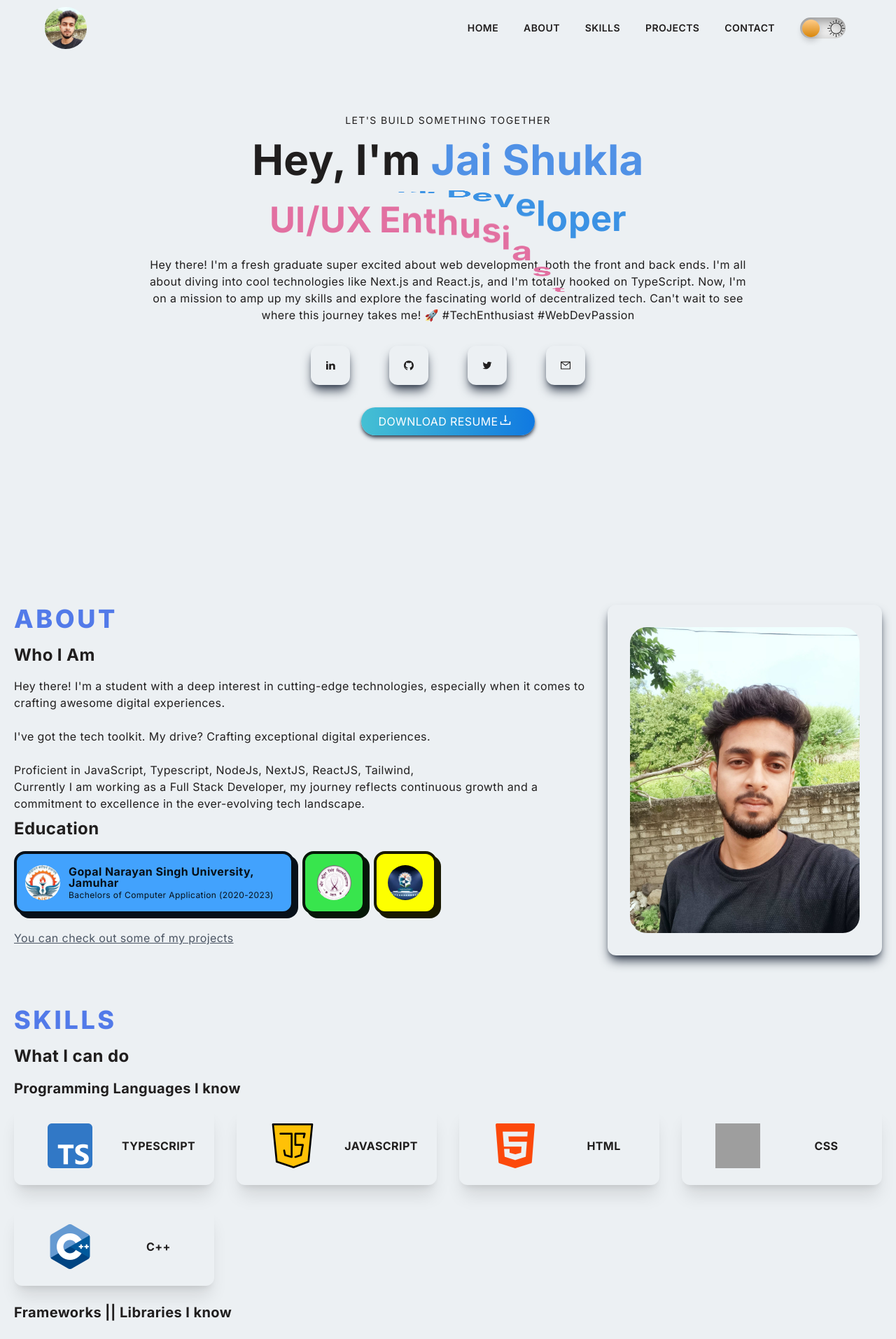
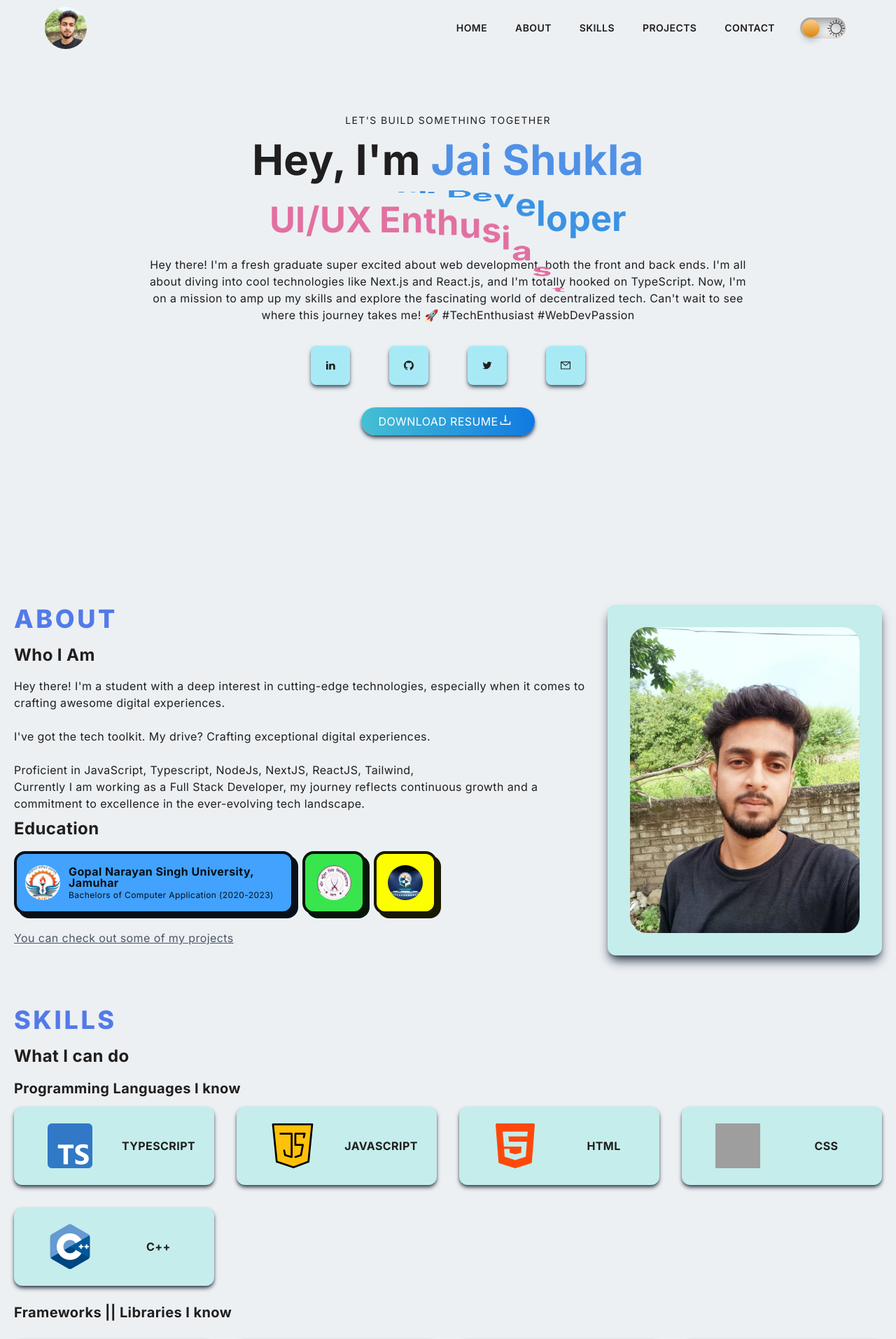
Before and after one commit to lonewolf-hub/my-portfolio, a Next.js app: page / in a window 1280 px wide. Shown: the top 1913 px of the page at 70% size. Built offline with nearby package versions, Linux system fonts and the light colour scheme; grey boxes are pictures that could not be loaded.

Commit message:
minor UI fixes

```diff
--- a/src/app/core/components/about/About.tsx
+++ b/src/app/core/components/about/About.tsx
@@ -98,7 +98,7 @@ const About = () => {
             </p>
           </Link>
         </div>
-        <div className="w-full h-auto shadow-lg shadow-gray-700 rounded-xl flex items-center justify-center p-4 hover:scale-105 ease-in duration-300 sm:flex-row sm:p-8 ">
+        <div className="w-full h-auto shadow-lg shadow-gray-700 rounded-xl flex items-center justify-center p-4 hover:scale-105 ease-in duration-300 sm:flex-row sm:p-8 bg-bodyColor ">
           <Image
             className="rounded-3xl rounded-tr-3xl object-contain md:object-cover"
             src={"/assets/images/jai.jpg"}
--- a/src/app/core/components/contact/Contact.tsx
+++ b/src/app/core/components/contact/Contact.tsx
@@ -13,10 +13,10 @@ const Contact = () => {
       <div className='max-w-[1240px] m-auto px-2 py-16 w-full '>
       <AnimatedText text='Contact'/>
         <p className='py-4 text-2xl font-bold'>Let's get in touch</p>
-        <div className='grid lg:grid-cols-5 gap-8'>
+        <div className='grid lg:grid-cols-5 gap-8 '>
           {/* left  */}
 
-          <div className='col-span-3 lg:col-span-2 w-full h-full shadow-lg rounded-xl shadow-gray-700 rounded-xl- p-4'>
+          <div className='col-span-3 lg:col-span-2 w-full h-full shadow-lg rounded-xl shadow-gray-700 rounded-xl- p-4 bg-bodyColor'>
             <div className='lg:p-4 h-full '>
               <div>
                 <Image
--- a/src/app/core/components/contact/Form.tsx
+++ b/src/app/core/components/contact/Form.tsx
@@ -3,7 +3,7 @@ import React from 'react'
 const Form = () => {
   return (
 
-         <div className='col-span-3 w-full h-auto shadow-lg shadow-gray-600 rounded-xl lg:p-4'>
+         <div className='col-span-3 w-full h-auto shadow-lg shadow-gray-600 rounded-xl lg:p-4 bg-bodyColor'>
             <div className='p-4' >
 
               <form action="https://getform.io/f/0ffba336-c158-4b07-88b4-5913264bb217"
--- a/src/app/core/components/home/SocialMediaLinks.tsx
+++ b/src/app/core/components/home/SocialMediaLinks.tsx
@@ -10,7 +10,7 @@ interface SocialLinkProps {
 const SocialLink: React.FC<SocialLinkProps> = ({ href, icon: Icon }) => {
   return (
     <a href={href} target="_blank" rel="noreferrer">
-      <div className='flex rounded-xl shadow-lg shadow-gray-700 p-5 cursor-pointer hover:scale-110 ease-in duration-300 '>
+      <div className='flex rounded-lg shadow-md shadow-gray-600 p-5 cursor-pointer hover:scale-110 ease-in duration-300 bg-accentColor'>
         <Icon className="text-textColor" />
       </div>
     </a>
@@ -26,7 +26,7 @@ const SocialMediaLinks: React.FC = () => {
   ];
 
   return (
-    <div className='flex items-center gap-10 md:gap-12 lg:gap-14 py-4'>
+    <div className='flex items-center gap-10 md:gap-12 lg:gap-14 py-4 '>
       {socialLinks.map((link, index) => (
         <SocialLink key={index} href={link.href} icon={link.icon} />
       ))}
--- a/src/app/core/components/navbar/Navbar.tsx
+++ b/src/app/core/components/navbar/Navbar.tsx
@@ -57,10 +57,10 @@ const Navbar = () => {
           </div>
         </Link>
         <div className='text-textColor'>
-          <ul className='hidden md:flex items-center justify-center gap-5'>
+          <ul className='hidden md:flex items-center justify-center gap-4'>
             {NAV_ITEMS.map(({ label, href }) => (
               <Link key={label} href={href}>
-                <li className='text-sm  uppercase font-semibold hover:border-b rounded-full py-1 px-2' onClick={() => setnav(false)}>
+                <li className='text-sm  uppercase font-semibold hover:border-b hover:shadow-md shadow-gray-700 rounded-full py-1 px-3' onClick={() => setnav(false)}>
                   {label}
                 </li>
               </Link>
@@ -123,7 +123,7 @@ const Navbar = () => {
               <div className='flex items-center justify-between my-4 w-full sm:w-[80%]'>
                 {SOCIAL_LINKS.map(({ href, icon }) => (
                   <a key={href} href={href}>
-                    <div className='rounded-full shadow-lg shadow-gray-400 p-3 cursor-pointer hover:scale-105 ease-in duration-300'>
+                    <div className='rounded-md shadow-md shadow-gray-700 p-3 cursor-pointer hover:scale-105 ease-in duration-300 bg-bodyColor'>
                       {icon}
                     </div>
                   </a>
--- a/src/app/core/components/projects/components/ProjectDetail.tsx
+++ b/src/app/core/components/projects/components/ProjectDetail.tsx
@@ -54,7 +54,7 @@ const ProjectDetail: React.FC<ProjectDetailProps> = ({
           </a>
         </div>
 
-        <div className='col-span-4 md:col-span-1 shadow-md shadow-gray-400 rounded-xl py-4'>
+        <div className='col-span-4 md:col-span-1 shadow-md shadow-gray-400 rounded-xl py-4 bg-bodyColor'>
           <div className='p-2'>
             <p className='text-center font-bold pb-2'>Technologies</p>
             <div className='grid grid-cols-3 md:grid-cols-1 '>
--- a/src/app/core/components/projects/components/ProjectItems.tsx
+++ b/src/app/core/components/projects/components/ProjectItems.tsx
@@ -11,7 +11,7 @@ interface ProjectItemsProps {
 
 const ProjectItems: React.FC<ProjectItemsProps> = ({ title, backgroundImg, projectUrl, stack }) => {
   return (
-    <div className='relative flex items-center justify-center h-auto w-full shadow-lg shadow-gray-500 rounded-xl p-4 group hover:bg-gradient-to-r from-[#59fff7] to-[#0f73d8]'>
+    <div className='relative flex items-center justify-center h-auto w-full shadow-md shadow-gray-600 rounded-xl p-4 group hover:bg-gradient-to-r from-[#59fff7] to-[#0f73d8] bg-bodyColor'>
       <Image className='rounded-xl group-hover:opacity-10' src={backgroundImg} alt='/' width={564} height={310} layout="responsive" objectFit="cover"/>
 
       <div className='hidden group-hover:block absolute top-[50%] left-[50%] translate-x-[-50%] translate-y-[-50%]'>
--- a/src/app/core/components/skills/SkillItems.tsx
+++ b/src/app/core/components/skills/SkillItems.tsx
@@ -8,7 +8,7 @@ interface SkillItemProps {
 
 const SkillItem: React.FC<SkillItemProps> = ({ imageSrc, skillName }) => {
   return (
-    <div className='p-6 shadow-xl rounded-xl hover:scale-105 ease-in duration-300'>
+    <div className='p-6 shadow-md shadow-gray-700 rounded-xl hover:scale-105 ease-in duration-300 bg-bodyColor'>
       <div className='grid grid-cols-2 gap-4 justify-center items-center'>
         <div className='m-auto'>
           {/* Smaller image size on mobile devices */}
--- a/src/app/globals.css
+++ b/src/app/globals.css
@@ -5,11 +5,16 @@
 :root{
   --body_background: #ecf0f3;
   --text_color: #201e1e;
+  --body_color: #c5edeb;
+  --accent_color: #a7eaf5;
 }
 
 [data-theme="dark"]{
   --body_background: #282323;
   --text_color: #dcd1d1;
+  --body_color: #0302026e;
+  --accent_color: #0101013d;
+
 }
 
 html {
```
